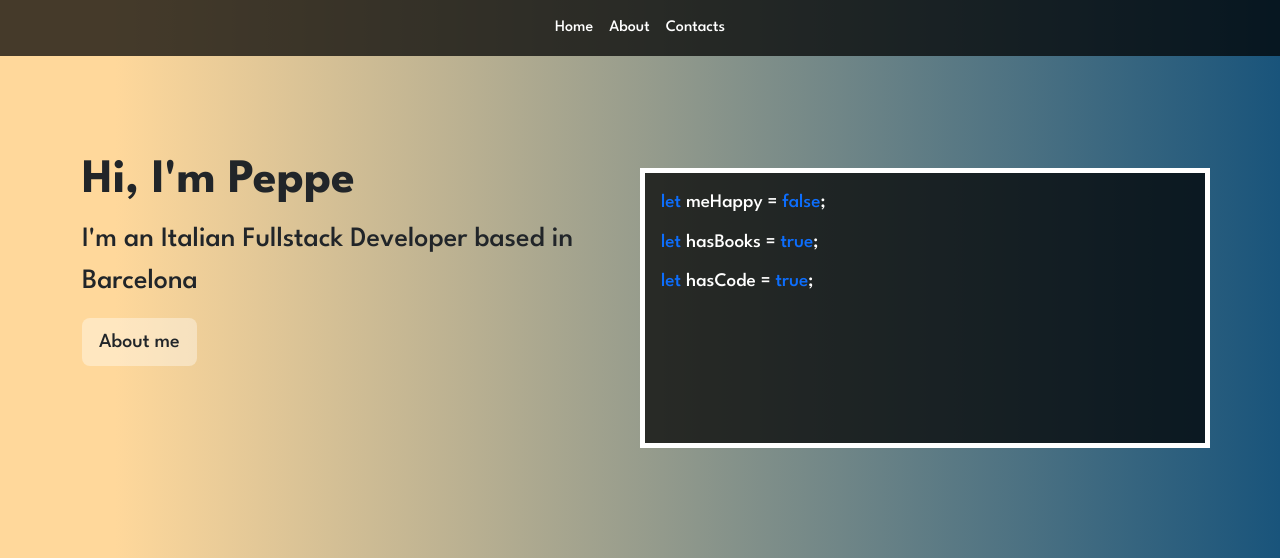
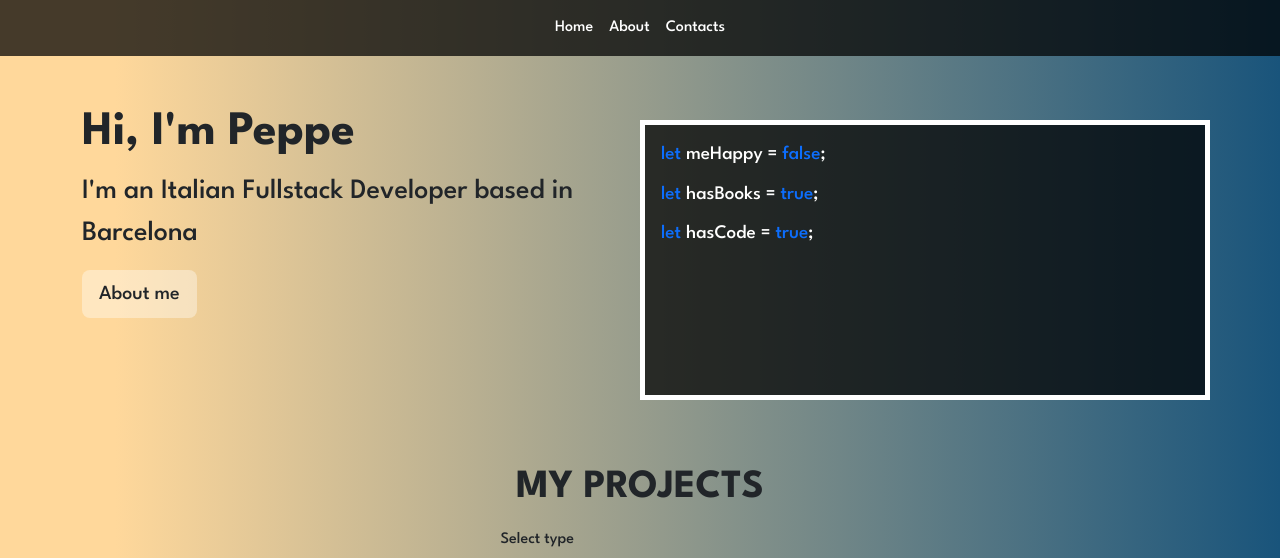
Before and after one commit to giuseppevignanello/vite-boolfolio, a Vue app: page / in a window 1280 px wide. Shown: the top 558 px of the page. Built offline with nearby package versions, Linux system fonts and the light colour scheme; no server answers.

Commit message:
fix dimensions

```diff
--- a/src/components/JumboTron.vue
+++ b/src/components/JumboTron.vue
@@ -14,8 +14,8 @@ export default {
 
 <template>
     <div>
-        <div class="p-5 mb-3 rounded-3">
-            <div class="container py-5">
+        <div class="p-5 rounded-3">
+            <div class="container">
                 <div class="row">
                     <div class="text col-12 col-lg-6">
                         <h1 class="display-5 fw-bold">Hi, I'm Peppe</h1>
```
